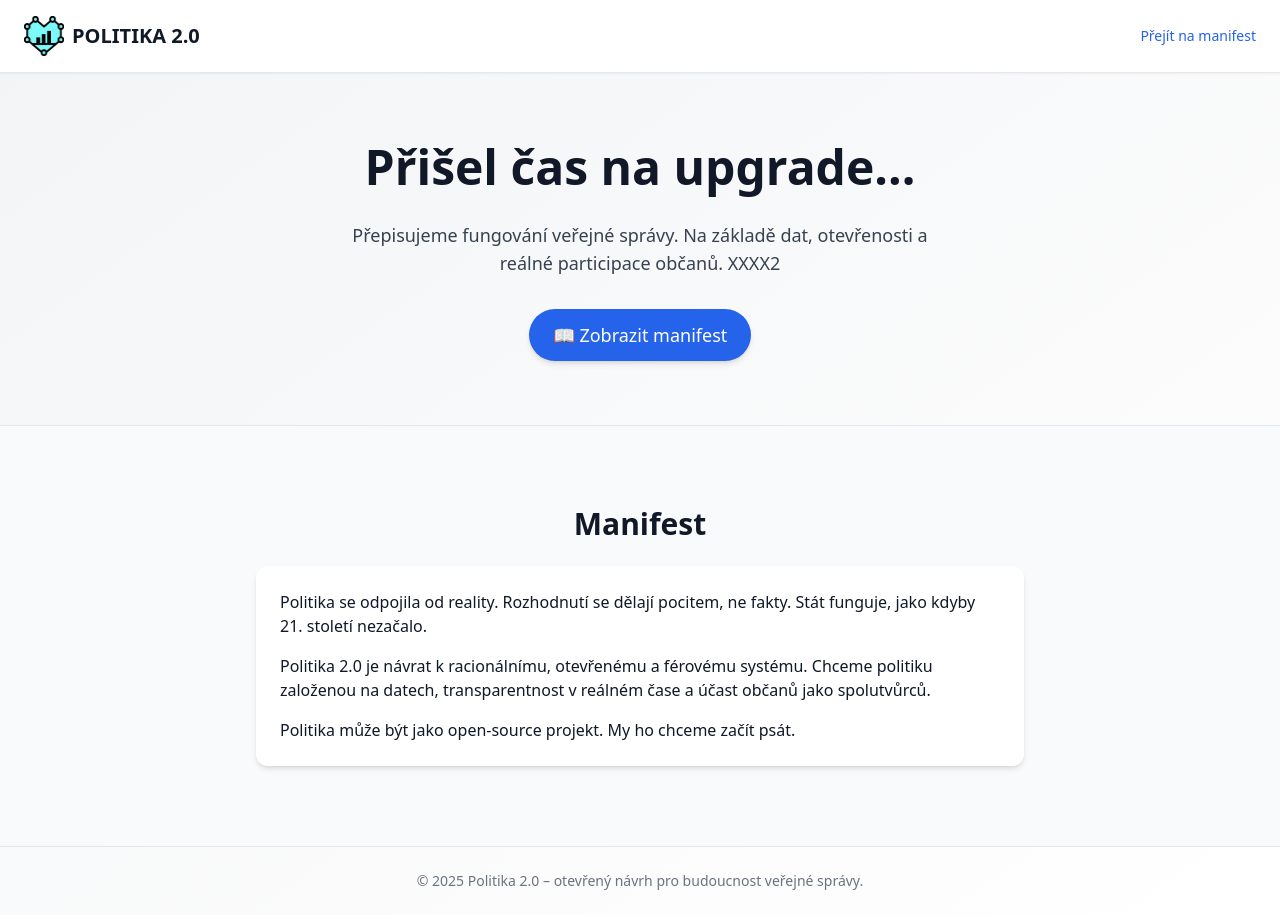
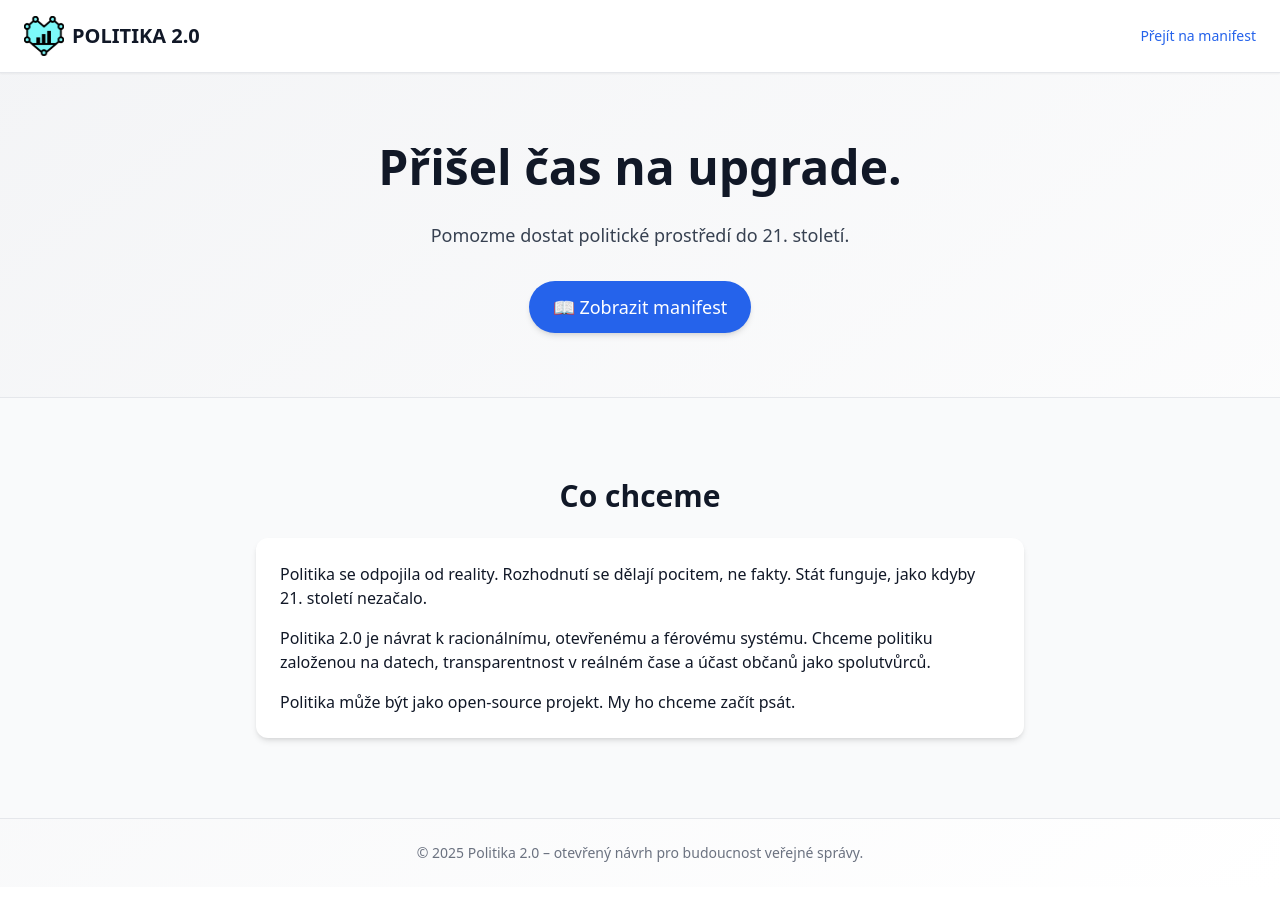
Before and after one commit to Tekier10/politika_2.0, a Next.js app: page / in a window 1280 px wide. After the commit the page ends 887 px from the top, so only its background shows below. Built offline with nearby package versions, Linux system fonts and the light colour scheme.

Commit message:
Update index.tsx

```diff
--- a/pages/index.tsx
+++ b/pages/index.tsx
@@ -21,10 +21,10 @@ export default function Home() {
 
       <main className="flex-grow flex flex-col items-center justify-center px-6 py-16 text-center">
         <h1 className="text-5xl font-extrabold leading-tight mb-6 max-w-2xl">
-           Přišel čas na upgrade...
+           Přišel čas na upgrade.
         </h1>
         <p className="text-lg text-gray-700 max-w-xl mb-8">
-          Přepisujeme fungování veřejné správy. Na základě dat, otevřenosti a reálné participace občanů. XXXX2
+           Pomozme dostat politické prostředí do 21. století.
         </p>
         <a
           href="#manifest"
@@ -36,7 +36,7 @@ export default function Home() {
 
       <section id="manifest" className="px-6 py-20 bg-gray-50 border-t">
         <div className="max-w-3xl mx-auto space-y-6">
-          <h2 className="text-3xl font-bold text-center">Manifest</h2>
+          <h2 className="text-3xl font-bold text-center">Co chceme</h2>
           <div className="bg-white shadow-md rounded-xl p-6 space-y-4">
             <p>
               Politika se odpojila od reality. Rozhodnutí se dělají pocitem, ne fakty. Stát funguje, jako kdyby 21. století nezačalo.
```
